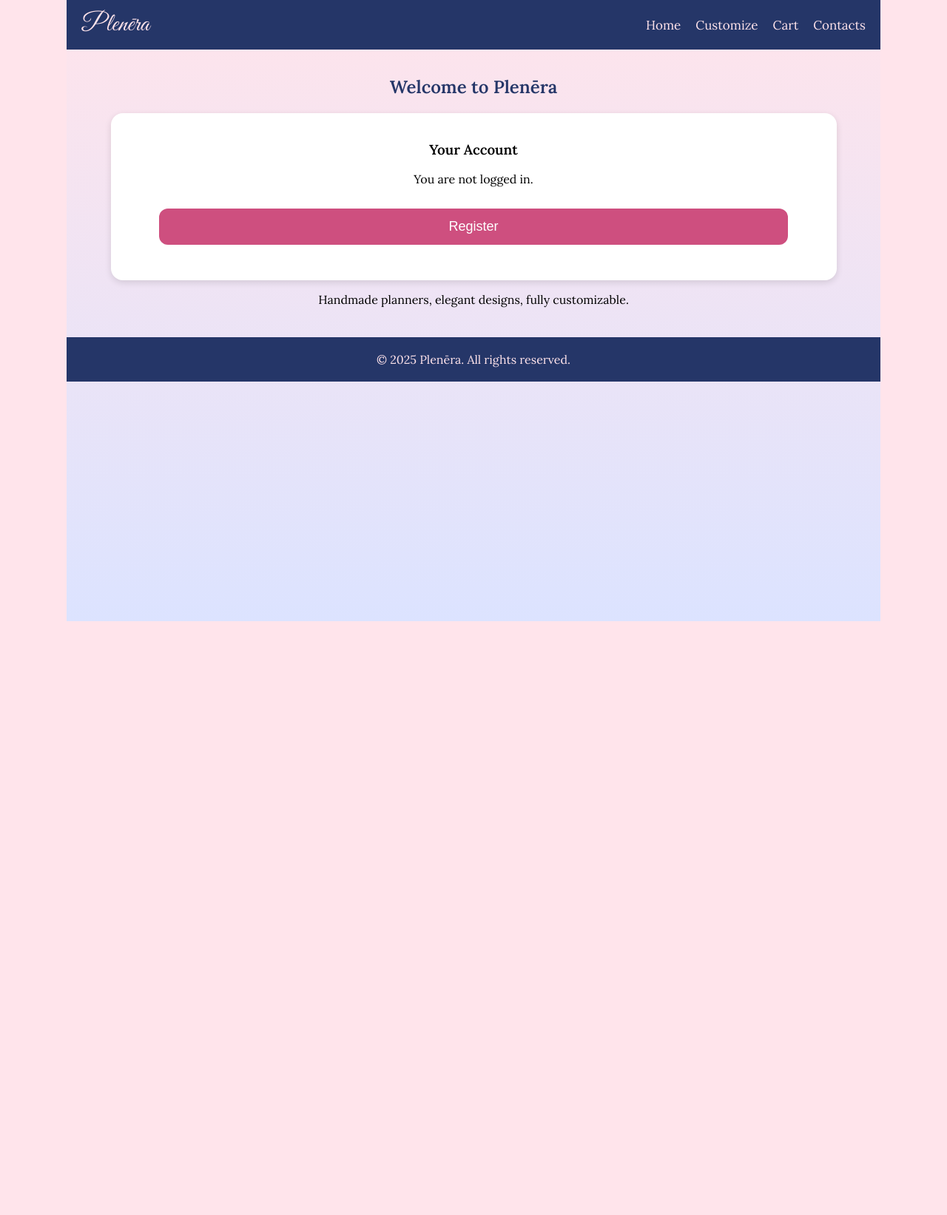
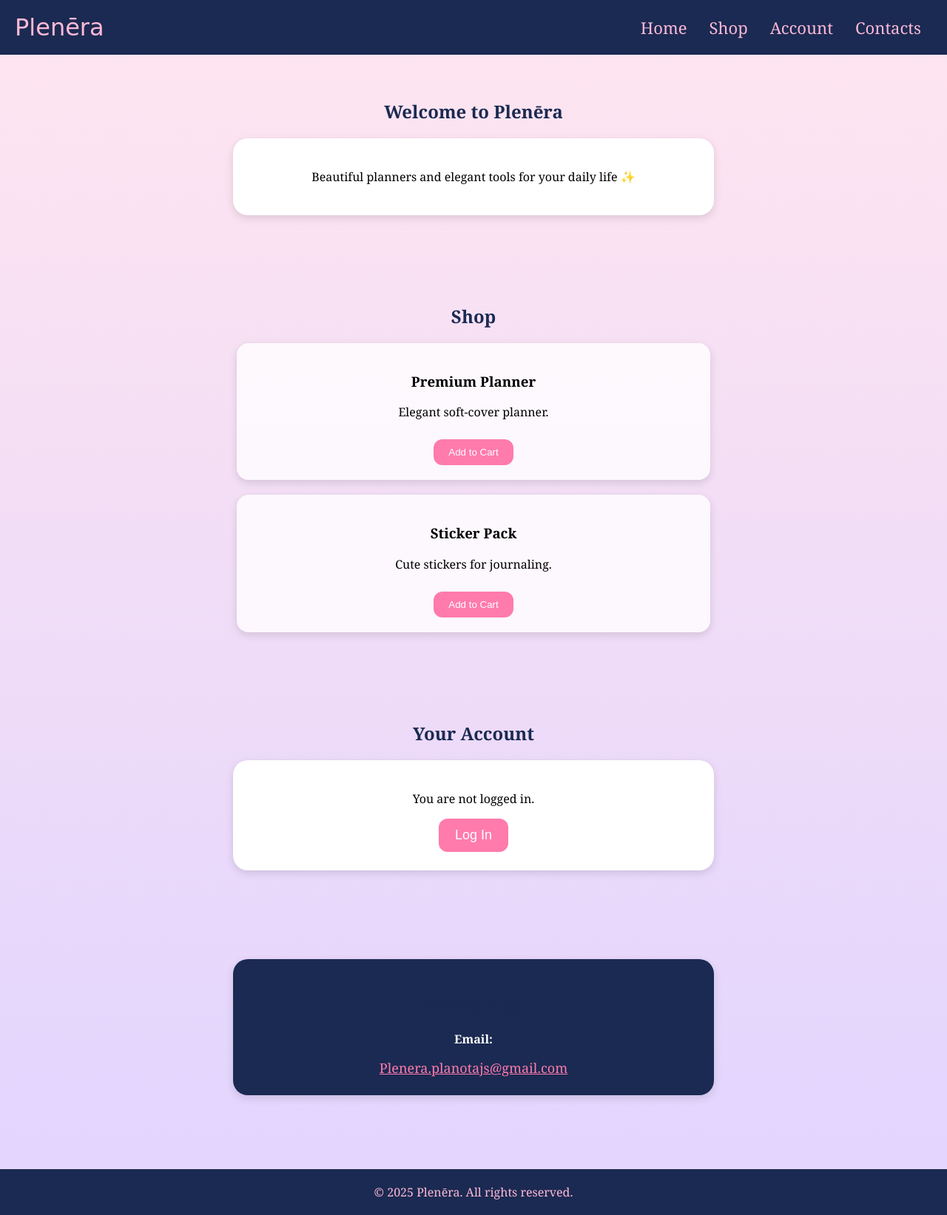
Before and after one commit to plenera/planner., a plain HTML site: page index.html in a window 1280 px wide. Shown: the whole page at 74% size. Before the commit the page ends 840 px from the top, so only its background shows below. Drawn offline with Linux system fonts and the light colour scheme.

Commit message:
index.html

```diff
--- a/index.html
+++ b/index.html
@@ -3,420 +3,267 @@
 <head>
 <meta charset="UTF-8">
 <meta name="viewport" content="width=device-width, initial-scale=1.0">
-<title>Plenēra – Planner Store</title>
-
-<link href="https://fonts.googleapis.com/css2?family=Lora:wght@400;600&family=Great+Vibes&display=swap" rel="stylesheet">
+<title>Plenēra</title>
 
 <style>
-/* COLORS */
-:root {
-    --dark-plum: #743c5a;
-    --raspberry: #ce4f7f;
-    --soft-pink: #ffe4eb;
-    --baby-blue: #dce3ff;
-    --navy: #253668;
-    --white: #ffffff;
+/* ----------- GENERAL ----------- */
+body {
+    margin: 0;
+    font-family: 'Georgia';
+    background: linear-gradient(#ffe5ef, #e1d4ff);
 }
 
-/* RESET */
-body {
-    margin: 0;
-    font-family: 'Lora', serif;
-    background: var(--soft-pink);
-    overflow-x: hidden;
-}
-
-/* MAIN CONTAINER */
-.container {
-    max-width: 1100px;
-    margin: auto;
-    background: linear-gradient(180deg, var(--soft-pink), var(--baby-blue));
-    min-height: 100vh;
-    padding-bottom: 40px;
-}
-
-/* NAVBAR */
-nav {
-    background: var(--navy);
-    padding: 12px 20px;
+/* ----------- HEADER ----------- */
+header {
+    background: #1b2a52;
+    padding: 18px 20px;
     display: flex;
     justify-content: space-between;
     align-items: center;
-    color: var(--soft-pink);
-    position: sticky;
-    top: 0;
-    z-index: 1000;
 }
 
 .logo {
-    font-family: 'Great Vibes', cursive;
-    font-size: 34px;
-    color: var(--soft-pink);
+    font-size: 32px;
+    color: #ffbad7;
+    font-family: "Brush Script MT", cursive;
 }
 
-/* NAV LINKS (DESKTOP) */
-.nav-links {
+/* ----------- BURGER MENU ----------- */
+.burger {
+    width: 32px;
+    height: 24px;
     display: flex;
-    gap: 20px;
+    flex-direction: column;
+    justify-content: space-between;
+    cursor: pointer;
 }
 
-.nav-links a {
-    color: var(--soft-pink);
-    text-decoration: none;
-    font-size: 17px;
-    cursor: pointer;
-}
-.nav-links a:hover {
-    color: var(--raspberry);
+.burger span {
+    display: block;
+    height: 4px;
+    border-radius: 4px;
+    background: #ff7bac; /* розовый оттенок */
+    transition: 0.3s;
 }
 
-/* BURGER BUTTON (MOBILE) */
-.burger {
-    display: none;
-    font-size: 30px;
-    cursor: pointer;
-    color: var(--raspberry);
+/* ----------- NAVIGATION ----------- */
+nav {
+    position: fixed;
+    top: 0;
+    right: -70%;
+    width: 70%;
+    height: 100%;
+    background: #1b2a52;
+    padding-top: 80px;
+    transition: 0.3s;
 }
 
-/* MOBILE MENU */
-.mobile-menu {
-    display: none;
-    flex-direction: column;
-    background: var(--navy);
-    text-align: center;
-    padding: 20px 0;
+nav a {
+    display: block;
+    padding: 18px 30px;
+    color: #ffbad7;
+    text-decoration: none;
+    font-size: 20px;
 }
 
-.mobile-menu a {
-    color: var(--soft-pink);
-    text-decoration: none;
-    padding: 12px 0;
-    display: block;
+nav.open {
+    right: 0;
+}
+
+/* ----------- SECTIONS ----------- */
+.section {
+    padding: 40px 20px;
+    text-align: center;
+}
+
+h1, h2 {
+    color: #1b2a52;
+}
+
+/* ----------- CARDS ----------- */
+.card {
+    max-width: 600px;
+    margin: 20px auto;
+    background: white;
+    padding: 25px;
+    border-radius: 20px;
+    box-shadow: 0 4px 12px rgba(0,0,0,0.12);
+}
+
+/* ----------- CONTACT CARD ----------- */
+.contact-card {
+    background: #1b2a52;
+    color: white;
+}
+
+.contact-card a {
+    color: #ff7bac;
     font-size: 18px;
 }
 
-.mobile-menu a:hover {
-    color: var(--raspberry);
+/* ----------- SHOP ITEMS ----------- */
+.shop-item {
+    border-radius: 16px;
+    padding: 20px;
+    background: #ffffffcc;
+    margin-bottom: 20px;
 }
 
-/* RESPONSIVE */
-@media (max-width: 850px) {
-    .nav-links { display: none; }
-    .burger { display: block; }
-    .container { max-width: 600px; }
-}
-
-@media (max-width: 480px) {
-    .container { max-width: 430px; }
-}
-
-/* SECTIONS */
-section {
-    display: none;
-    padding: 25px;
-}
-section.active { display: block; }
-
-h1 {
-    text-align: center;
-    color: var(--navy);
+.shop-item button {
+    background: #ff7bac;
+    border: none;
+    color: white;
+    padding: 10px 20px;
     margin-top: 10px;
-}
-
-/* ACCOUNT BLOCK (ONLY ON HOME) */
-#account-box {
-    background: var(--white);
-    width: 90%;
-    margin: 15px auto;
-    padding: 18px;
-    border-radius: 16px;
-    box-shadow: 0 3px 10px rgba(0,0,0,0.12);
-    text-align: center;
-}
-
-/* CUSTOMIZE OPTIONS */
-.options {
-    margin-top: 25px;
-    display: grid;
-    gap: 15px;
-}
-
-.option {
-    background: var(--white);
-    padding: 18px;
-    border-radius: 14px;
-    box-shadow: 0 3px 10px rgba(0,0,0,0.15);
-}
-
-select {
-    width: 100%;
-    margin-top: 8px;
-    padding: 10px;
-    border-radius: 8px;
-    border: none;
-    background: var(--soft-pink);
-}
-
-/* BUTTON */
-button {
-    width: 90%;
-    display: block;
-    margin: 30px auto;
-    padding: 14px;
-    background: var(--raspberry);
-    color: white;
-    border: none;
     border-radius: 12px;
-    font-size: 18px;
-    cursor: pointer;
-}
-button:hover { background: var(--navy); }
-
-/* CART */
-#cart-items li {
-    list-style: none;
-    background: white;
-    padding: 18px;
-    margin: 12px 0;
-    border-radius: 14px;
-    box-shadow: 0 3px 10px rgba(0,0,0,0.12);
-}
-
-/* POPUP TEMU */
-.popup {
-    position: fixed;
-    bottom: 25px;
-    left: 50%;
-    transform: translateX(-50%);
-    background: white;
-    padding: 18px 26px;
-    border-radius: 16px;
-    box-shadow: 0 6px 18px rgba(0,0,0,0.25);
-    opacity: 0;
-    pointer-events: none;
-    transition: .4s;
-}
-.popup.show {
-    opacity: 1;
-    pointer-events: auto;
-}
-.popup-btn {
-    display: inline-block;
-    margin-top: 12px;
-    padding: 8px 16px;
-    background: var(--raspberry);
-    color: white;
-    border-radius: 8px;
     cursor: pointer;
 }
 
-/* CONTACTS */
-#contacts-box {
-    background: var(--navy);
-    padding: 35px;
-    margin: 25px auto;
-    border-radius: 18px;
-    width: 90%;
-    color: white;
-}
-
+/* ----------- FOOTER ----------- */
 footer {
     text-align: center;
     padding: 20px;
-    background: var(--navy);
-    color: var(--soft-pink);
+    background: #1b2a52;
+    color: #ffbad7;
+    margin-top: 40px;
+}
+
+/* ----------- TABLET ----------- */
+@media (min-width: 600px) {
+    nav {
+        width: 40%;
+        right: -40%;
+    }
+}
+
+/* ----------- DESKTOP ----------- */
+@media (min-width: 900px) {
+    .burger {
+        display: none;
+    }
+
+    nav {
+        position: static;
+        display: flex;
+        height: auto;
+        width: auto;
+        background: none;
+        padding: 0;
+        right: 0;
+    }
+
+    nav a {
+        padding: 0 15px;
+        color: #ffbad7;
+        font-size: 22px;
+    }
 }
 </style>
 </head>
-
 <body>
 
-<div class="container">
+<header>
+    <div class="logo">Plenēra</div>
 
-<!-- POPUP -->
-<div id="popup" class="popup">
-  Added to cart!<br>
-  <span class="popup-btn" onclick="showSection('cart')">Go to cart</span>
-  <span class="popup-btn" onclick="hidePopup()">Continue</span>
-</div>
+    <div class="burger" onclick="toggleMenu()">
+        <span></span>
+        <span></span>
+        <span></span>
+    </div>
 
-<!-- NAV -->
-<nav>
-  <div class="logo">Plenēra</div>
-
-  <div class="nav-links">
-    <a onclick="showSection('home')">Home</a>
-    <a onclick="showSection('customize')">Customize</a>
-    <a onclick="showSection('cart')">Cart</a>
-    <a onclick="showSection('contacts')">Contacts</a>
-  </div>
-
-  <div class="burger" onclick="toggleMenu()">☰</div>
-</nav>
-
-<div id="mobileMenu" class="mobile-menu">
-  <a onclick="mobileGo('home')">Home</a>
-  <a onclick="mobileGo('customize')">Customize</a>
-  <a onclick="mobileGo('cart')">Cart</a>
-  <a onclick="mobileGo('contacts')">Contacts</a>
-</div>
+    <nav id="menu">
+        <a href="#home">Home</a>
+        <a href="#shop">Shop</a>
+        <a href="#account">Account</a>
+        <a href="#contacts">Contacts</a>
+    </nav>
+</header>
 
 <!-- HOME -->
-<section id="home" class="active">
-  <h1>Welcome to Plenēra</h1>
-
-  <div id="account-box">
-    <h3>Your Account</h3>
-    <p>You are not logged in.</p>
-    <button onclick="alert('Registration will be added later')">Register</button>
-  </div>
-
-  <p style="text-align:center;">Handmade planners, elegant designs, fully customizable.</p>
+<section id="home" class="section">
+    <h1>Welcome to Plenēra</h1>
+    <div class="card">
+        <p>Beautiful planners and elegant tools for your daily life ✨</p>
+    </div>
 </section>
 
-<!-- CUSTOMIZE -->
-<section id="customize">
-  <h1>Create Your Planner</h1>
+<!-- SHOP -->
+<section id="shop" class="section">
+    <h2>Shop</h2>
 
-  <div class="options">
-
-    <div class="option">
-      Page color
-      <select id="pageColorSelect">
-        <option value="White">White</option>
-        <option value="Cream">Cream</option>
-        <option value="Soft Pink">Soft Pink</option>
-      </select>
+    <div class="card shop-item">
+        <h3>Premium Planner</h3>
+        <p>Elegant soft-cover planner.</p>
+        <button>Add to Cart</button>
     </div>
 
-    <div class="option">
-      Cover design
-      <select id="coverSelect">
-        <option value="Marble">Marble</option>
-        <option value="Minimalistic">Minimalistic</option>
-        <option value="Pastel Art">Pastel Art</option>
-      </select>
+    <div class="card shop-item">
+        <h3>Sticker Pack</h3>
+        <p>Cute stickers for journaling.</p>
+        <button>Add to Cart</button>
     </div>
-
-    <div class="option">
-      Months
-      <select id="monthsSelect">
-        <option value="3 months">3 months</option>
-        <option value="6 months">6 months</option>
-      </select>
-    </div>
-
-    <div class="option">
-      Stickers
-      <select id="stickerSelect">
-        <option value="With stickers">With stickers</option>
-        <option value="Without stickers">Without stickers</option>
-      </select>
-    </div>
-
-    <div class="option">
-      Pen
-      <select id="penSelect">
-        <option value="With pen">With pen</option>
-        <option value="Without pen">Without pen</option>
-      </select>
-    </div>
-  </div>
-
-  <button onclick="addToCart()">Add to Cart</button>
 </section>
 
-<!-- CART -->
-<section id="cart">
-  <h1>Your Cart</h1>
-  <ul id="cart-items"></ul>
-  <h2 style="text-align:center;">Total: <span id="total-price">0.00</span>€</h2>
+<!-- ACCOUNT -->
+<section id="account" class="section">
+    <h2>Your Account</h2>
+    <div class="card">
+        <p id="account-status">Checking login...</p>
+        <button onclick="login()" style="
+            background:#ff7bac;
+            color:white;
+            padding:12px 22px;
+            border:none;
+            border-radius:12px;
+            font-size:18px;
+        ">Log In</button>
+    </div>
 </section>
 
 <!-- CONTACTS -->
-<section id="contacts">
-  <div id="contacts-box">
-    <h1>Contacts</h1>
-    <p>Email:</p>
-    <p><a href="mailto:Plenera.planotajs@gmail.com" style="color:white;">Plenera.planotajs@gmail.com</a></p>
-  </div>
+<section id="contacts" class="section">
+    <div class="card contact-card">
+        <h2>Contact Us</h2>
+        <p><strong>Email:</strong></p>
+        <a href="mailto:Plenera.planotajs@gmail.com">Plenera.planotajs@gmail.com</a>
+    </div>
 </section>
 
 <footer>
-  © 2025 Plenēra. All rights reserved.
+    © 2025 Plenēra. All rights reserved.
 </footer>
 
-</div>
-
 <script>
-let cart = [];
-
 function toggleMenu() {
-    document.getElementById("mobileMenu").classList.toggle("active");
-    const menu = document.getElementById("mobileMenu");
-    menu.style.display = menu.style.display === "flex" ? "none" : "flex";
+    document.getElementById("menu").classList.toggle("open");
 }
 
-function mobileGo(id) {
-    showSection(id);
-    toggleMenu();
+function login() {
+    let email = prompt("Enter email:");
+    let password = prompt("Enter password:");
+
+    if (!email || !password) {
+        alert("Please fill all fields");
+        return;
+    }
+
+    localStorage.setItem("userEmail", email);
+    document.getElementById("account-status").innerText =
+        "You are logged in as: " + email;
 }
 
-function hidePopup() {
-    document.getElementById("popup").classList.remove("show");
+function checkLogin() {
+    let saved = localStorage.getItem("userEmail");
+    if (saved) {
+        document.getElementById("account-status").innerText =
+            "You are logged in as: " + saved;
+    } else {
+        document.getElementById("account-status").innerText =
+            "You are not logged in.";
+    }
 }
 
-function showPopup() {
-    const popup = document.getElementById("popup");
-    popup.classList.add("show");
-    setTimeout(() => popup.classList.remove("show"), 3000);
-}
-
-function addToCart() {
-    const item = {
-        pageColor: document.getElementById("pageColorSelect").value,
-        cover: document.getElementById("coverSelect").value,
-        months: document.getElementById("monthsSelect").value,
-        stickers: document.getElementById("stickerSelect").value,
-        pen: document.getElementById("penSelect").value,
-        price: 12.99
-    };
-
-    cart.push(item);
-    updateCart();
-    showPopup();
-}
-
-function updateCart() {
-    const list = document.getElementById("cart-items");
-    const totalPrice = document.getElementById("total-price");
-    list.innerHTML = "";
-
-    let sum = 0;
-
-    cart.forEach((item, index) => {
-        const li = document.createElement("li");
-        li.innerHTML = `
-            <strong>Planner #${index + 1}</strong><br>
-            Page color: ${item.pageColor}<br>
-            Cover: ${item.cover}<br>
-            Months: ${item.months}<br>
-            Stickers: ${item.stickers}<br>
-            Pen: ${item.pen}<br>
-            <strong>${item.price.toFixed(2)}€</strong>
-        `;
-        list.appendChild(li);
-        sum += item.price;
-    });
-
-    totalPrice.innerText = sum.toFixed(2);
-}
-
-function showSection(id) {
-    document.querySelectorAll("section").forEach(s => s.classList.remove("active"));
-    document.getElementById(id).classList.add("active");
-    hidePopup();
-}
+window.onload = checkLogin;
 </script>
 
 </body>
```
